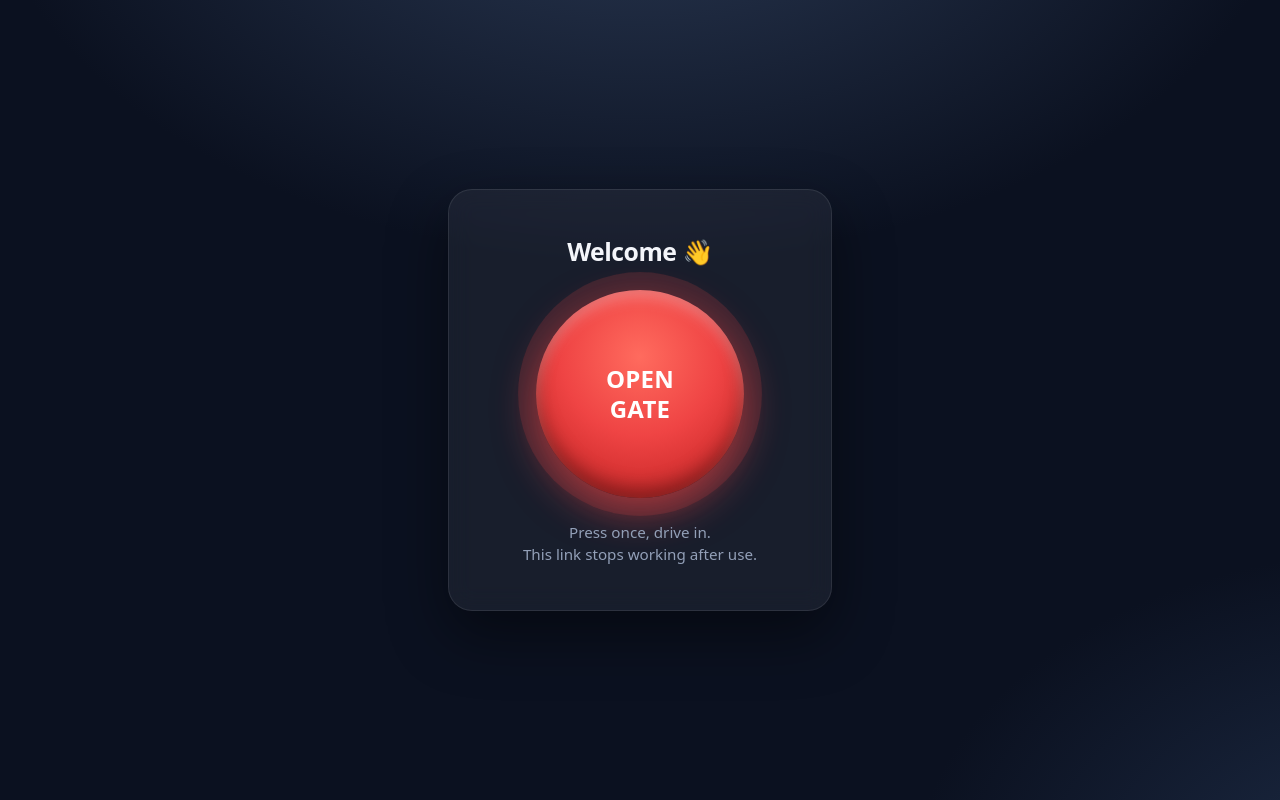
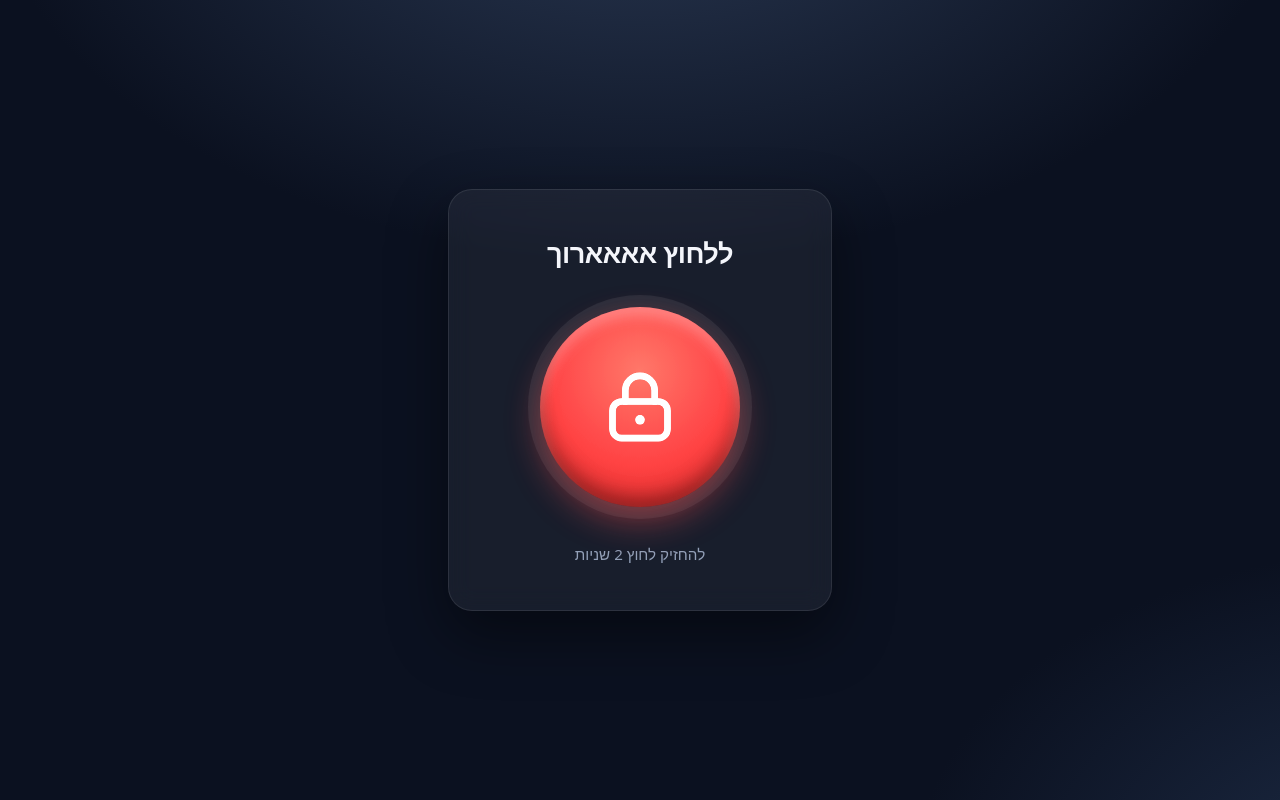
Before and after one commit to YofiAsi/garage-gate, a Flask app: template app/templates/confirm.html in a window 1280 px wide. Run offline with Flask 3, Linux system fonts and the light colour scheme; the template is opened without the code that fills it: most values are stand-ins (such as "Sample title", 1, 10 or a date in 2020).

Commit message:
Hebrew RTL public pages with 2s long-press open
- Confirm page: 'ללחוץ אאאארוך' heading, lock-icon red button; holding
  2 seconds fills a progress ring and fires vibration pulses at an
  increasing pace, then opens the gate (confetti + 'תודווווות')
- Releasing early cancels cleanly; no-JS form submit still works
- Invalid page: 'אאאאאאאא / הלינק לא טוב'; error page in Hebrew
- Public pages lang=he dir=rtl; admin pages stay English LTR

```diff
--- a/app/templates/base.html
+++ b/app/templates/base.html
@@ -1,5 +1,5 @@
 <!doctype html>
-<html lang="en">
+<html {% block htmlattrs %}lang="he" dir="rtl"{% endblock %}>
 <head>
   <meta charset="utf-8">
   <meta name="viewport" content="width=device-width, initial-scale=1">
--- a/app/templates/confirm.html
+++ b/app/templates/confirm.html
@@ -1,59 +1,79 @@
 {% extends "base.html" %}
-{% block title %}Open gate{% endblock %}
+{% block title %}לפתוח את השער{% endblock %}
 
 {% block style %}
     main.card { max-width: 24rem; }
-    .stage { display: grid; gap: 1.4rem; justify-items: center; }
+    .stage { display: grid; gap: 1.5rem; justify-items: center; }
+    h1 { font-size: 1.7rem; }
+
+    .ring {
+      --p: 0;
+      border-radius: 50%;
+      padding: 12px;
+      background: conic-gradient(#fecaca calc(var(--p) * 360deg), rgba(255, 255, 255, 0.07) 0);
+      transition: background 0.05s linear;
+    }
     .big-red {
       -webkit-appearance: none; appearance: none;
-      width: 13rem; height: 13rem; border-radius: 50%;
+      display: grid; place-items: center;
+      width: 12.5rem; height: 12.5rem; border-radius: 50%;
       border: 0; cursor: pointer;
-      color: #fff; font: inherit; font-size: 1.5rem; font-weight: 800;
-      letter-spacing: 0.01em; text-transform: uppercase; line-height: 1.25;
+      color: #fff;
       background: radial-gradient(circle at 50% 32%, #ff6b5e 0%, #ef4444 45%, #b91c1c 100%);
       box-shadow:
         0 14px 34px rgba(239, 68, 68, 0.45),
         inset 0 -10px 18px rgba(0, 0, 0, 0.35),
-        inset 0 8px 14px rgba(255, 255, 255, 0.28),
-        0 0 0 12px rgba(239, 68, 68, 0.12);
-      transition: transform 0.12s ease, box-shadow 0.12s ease, filter 0.2s;
+        inset 0 8px 14px rgba(255, 255, 255, 0.28);
+      transition: transform 0.12s ease, filter 0.2s;
+      touch-action: none;
+      -webkit-user-select: none; user-select: none;
+      -webkit-tap-highlight-color: transparent;
       animation: breathe 2.6s ease-in-out infinite;
     }
-    .big-red:active { transform: scale(0.94); }
+    .big-red.holding { transform: scale(0.94); animation: none; }
     .big-red:disabled { filter: saturate(0.4) brightness(0.75); cursor: default; animation: none; }
+    .big-red svg { width: 5.5rem; height: 5.5rem; pointer-events: none; }
     @keyframes breathe {
-      0%, 100% { box-shadow: 0 14px 34px rgba(239,68,68,.45), inset 0 -10px 18px rgba(0,0,0,.35),
-                 inset 0 8px 14px rgba(255,255,255,.28), 0 0 0 10px rgba(239,68,68,.10); }
-      50%      { box-shadow: 0 14px 40px rgba(239,68,68,.60), inset 0 -10px 18px rgba(0,0,0,.35),
-                 inset 0 8px 14px rgba(255,255,255,.28), 0 0 0 18px rgba(239,68,68,.16); }
+      0%, 100% { filter: brightness(1); }
+      50%      { filter: brightness(1.12); }
     }
     #success { display: none; }
-    #success h1 { color: var(--green); font-size: 1.8rem; }
+    #success h1 { color: var(--green); font-size: 2.2rem; }
     #success .icon { animation: pop 0.5s cubic-bezier(0.2, 1.6, 0.4, 1); }
     @keyframes pop { from { transform: scale(0); } to { transform: scale(1); } }
+    #failed { display: none; }
     #confetti-canvas { position: fixed; inset: 0; width: 100vw; height: 100vh;
                        pointer-events: none; z-index: 10; }
 {% endblock %}
 
 {% block content %}
 <div id="ready" class="stage">
-  <h1>Welcome 👋</h1>
+  <h1>ללחוץ אאאארוך</h1>
   <form id="open-form" method="post" action="/{{ token }}/open">
-    <button id="open-btn" class="big-red" type="submit">Open<br>gate</button>
+    <div class="ring" id="ring">
+      <button id="open-btn" class="big-red" type="submit" aria-label="לפתוח את השער">
+        <svg viewBox="0 0 24 24" fill="none" stroke="#fff" stroke-width="1.8"
+             stroke-linecap="round" stroke-linejoin="round">
+          <rect x="4.5" y="10.5" width="15" height="10" rx="2.5"/>
+          <path d="M8 10.5V7.5a4 4 0 0 1 8 0v3"/>
+          <circle cx="12" cy="15.5" r="1.3" fill="#fff" stroke="none"/>
+        </svg>
+      </button>
+    </div>
   </form>
-  <p class="muted">Press once, drive in.<br>This link stops working after use.</p>
+  <p class="muted">להחזיק לחוץ 2 שניות</p>
 </div>
 
 <div id="success" class="stage">
   <span class="icon">🚗💨</span>
-  <h1>Gate opening!</h1>
-  <p class="muted">Come on in. This link has now been used.</p>
+  <h1>תודווווות</h1>
+  <p class="muted">אפשר להיכנס. הלינק נוצל.</p>
 </div>
 
-<div id="failed" class="stage" style="display:none">
+<div id="failed" class="stage">
   <span class="icon">😕</span>
-  <h1>Something went wrong</h1>
-  <p class="muted">The gate could not be opened. Contact the person who sent you this link.</p>
+  <h1>משהו השתבש</h1>
+  <p class="muted">השער לא נפתח. דברו עם מי ששלח לכם את הלינק.</p>
 </div>
 {% endblock %}
 
@@ -61,18 +81,69 @@
 <canvas id="confetti-canvas"></canvas>
 <script>
 (function () {
+  var HOLD_MS = 2000;
   var form = document.getElementById("open-form");
   var btn = document.getElementById("open-btn");
+  var ring = document.getElementById("ring");
+  var holding = false, opened = false, startAt = 0, raf = 0, pulseTimer = 0;
 
   function buzz(pattern) {
     if (navigator.vibrate) navigator.vibrate(pattern); // Android only; iOS has no vibration API
   }
 
-  form.addEventListener("submit", async function (e) {
+  // JS drives the long-press; a plain (no-JS) form submit still works as fallback
+  form.addEventListener("submit", function (e) { e.preventDefault(); });
+  btn.addEventListener("contextmenu", function (e) { e.preventDefault(); });
+
+  btn.addEventListener("pointerdown", function (e) {
+    if (opened || btn.disabled) return;
     e.preventDefault();
-    buzz(60);
+    try { btn.setPointerCapture(e.pointerId); } catch (err) {}
+    holding = true;
+    startAt = performance.now();
+    btn.classList.add("holding");
+    pulse(380); // vibration pulses, pace increases as the hold progresses
+    raf = requestAnimationFrame(tick);
+  });
+
+  ["pointerup", "pointercancel"].forEach(function (ev) {
+    btn.addEventListener(ev, cancelHold);
+  });
+
+  function cancelHold() {
+    if (!holding) return;
+    holding = false;
+    btn.classList.remove("holding");
+    clearTimeout(pulseTimer);
+    cancelAnimationFrame(raf);
+    ring.style.setProperty("--p", 0);
+  }
+
+  function pulse(delay) {
+    pulseTimer = setTimeout(function () {
+      if (!holding) return;
+      buzz(30);
+      pulse(Math.max(70, delay * 0.76));
+    }, delay);
+  }
+
+  function tick(t) {
+    if (!holding) return;
+    var p = Math.min(1, (t - startAt) / HOLD_MS);
+    ring.style.setProperty("--p", p);
+    if (p >= 1) {
+      holding = false;
+      clearTimeout(pulseTimer);
+      openGate();
+      return;
+    }
+    raf = requestAnimationFrame(tick);
+  }
+
+  async function openGate() {
+    opened = true;
     btn.disabled = true;
-    btn.innerHTML = "Opening&hellip;";
+    btn.classList.remove("holding");
     var ok = false, invalid = false;
     try {
       var resp = await fetch(form.action, { method: "POST" });
@@ -82,7 +153,7 @@
     if (ok) {
       document.getElementById("ready").style.display = "none";
       document.getElementById("success").style.display = "grid";
-      buzz([120, 60, 120, 60, 250]);
+      buzz([120, 60, 120, 60, 300]);
       confetti();
     } else if (invalid) {
       window.location.reload(); // server renders the generic invalid page
@@ -90,7 +161,7 @@
       document.getElementById("ready").style.display = "none";
       document.getElementById("failed").style.display = "grid";
     }
-  });
+  }
 
   function confetti() {
     var canvas = document.getElementById("confetti-canvas");
--- a/app/templates/error.html
+++ b/app/templates/error.html
@@ -1,7 +1,7 @@
 {% extends "base.html" %}
-{% block title %}Something went wrong{% endblock %}
+{% block title %}משהו השתבש{% endblock %}
 {% block content %}
 <span class="icon">😕</span>
-<h1>Something went wrong</h1>
-<p class="muted">The gate could not be opened.<br>Contact the person who sent you this link.</p>
+<h1>משהו השתבש</h1>
+<p class="muted">השער לא נפתח. דברו עם מי ששלח לכם את הלינק.</p>
 {% endblock %}
--- a/app/templates/forbidden.html
+++ b/app/templates/forbidden.html
@@ -1,4 +1,5 @@
 {% extends "base.html" %}
+{% block htmlattrs %}lang="en"{% endblock %}
 {% block title %}Access denied{% endblock %}
 {% block content %}
 <span class="icon">🚫</span>
--- a/app/templates/invalid.html
+++ b/app/templates/invalid.html
@@ -1,7 +1,7 @@
 {% extends "base.html" %}
-{% block title %}Link invalid{% endblock %}
+{% block title %}הלינק לא טוב{% endblock %}
 {% block content %}
 <span class="icon">🔒</span>
-<h1>Link invalid</h1>
-<p class="muted">This link is not valid.<br>Contact the person who sent it to you.</p>
+<h1>אאאאאאאא</h1>
+<p class="muted">הלינק לא טוב</p>
 {% endblock %}
--- a/app/templates/opening.html
+++ b/app/templates/opening.html
@@ -1,5 +1,5 @@
 {% extends "base.html" %}
-{% block title %}Gate opening{% endblock %}
+{% block title %}השער נפתח{% endblock %}
 
 {% block style %}
     h1 { color: var(--green); font-size: 1.8rem; }
@@ -11,8 +11,8 @@
 
 {% block content %}
 <span class="icon">🚗💨</span>
-<h1>Gate opening!</h1>
-<p class="muted">Come on in. This link has now been used.</p>
+<h1>תודווווות</h1>
+<p class="muted">אפשר להיכנס. הלינק נוצל.</p>
 {% endblock %}
 
 {% block scripts %}
--- a/app/templates/panel.html
+++ b/app/templates/panel.html
@@ -1,4 +1,5 @@
 {% extends "base.html" %}
+{% block htmlattrs %}lang="en"{% endblock %}
 {% block title %}Gate admin{% endblock %}
 
 {% block style %}
```
Also changed, not shown: tests/test_admin_panel.py (+3 -3 lines), tests/test_public.py (+6 -6 lines).
